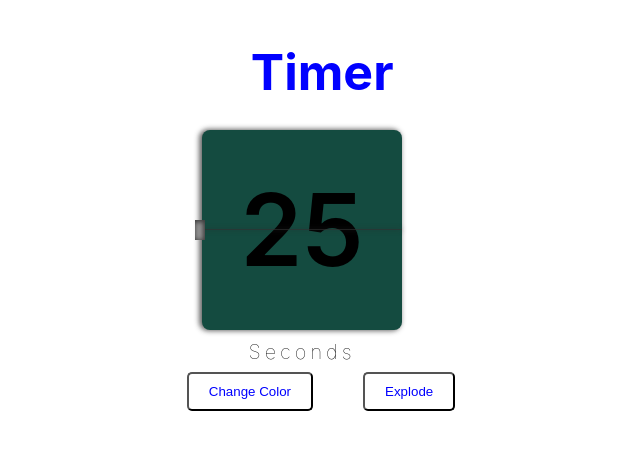
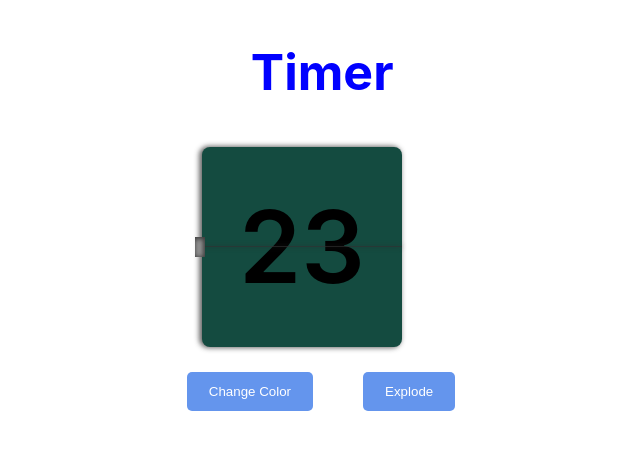
Before and after one commit to zitlallyalmazan/react-login-demo, a React (Create React App) app: page /countdown in a window 1280 px wide. Shown: the top 450 px of the page, without its empty margins (338-978 px from the left). Built offline with nearby package versions, Linux system fonts and the light colour scheme.

Commit message:
fixed-css-styling

```diff
--- a/src/Pages/countdown.js
+++ b/src/Pages/countdown.js
@@ -54,7 +54,6 @@ const Countdown = () => {
             <div className="content">
                 <div className="box">
                     <div className="value" style={{ color: countdownColor }}>{timeLeft}</div>
-                    <span className="label">Seconds</span>
                 </div>
             </div>
             <div className="button-container">
--- a/src/Pages/styles.css
+++ b/src/Pages/styles.css
@@ -109,8 +109,9 @@
   }
 
 .countdown .colorchange {
-    background-color: white;
-    color: blue;
+    background-color: #6495ed;
+	border-color: transparent;
+    color: white;
 	cursor: pointer;
 	border-radius: 5px;
 	padding: 10px 20px;
@@ -123,8 +124,9 @@
 
 
 .countdown .explode {
-    background-color: white;
-    color: blue;
+    background-color: #6495ed;
+	border-color: transparent;
+    color: white;
 	cursor: pointer;
 	border-radius: 5px;
 	padding: 10px 20px;
```
